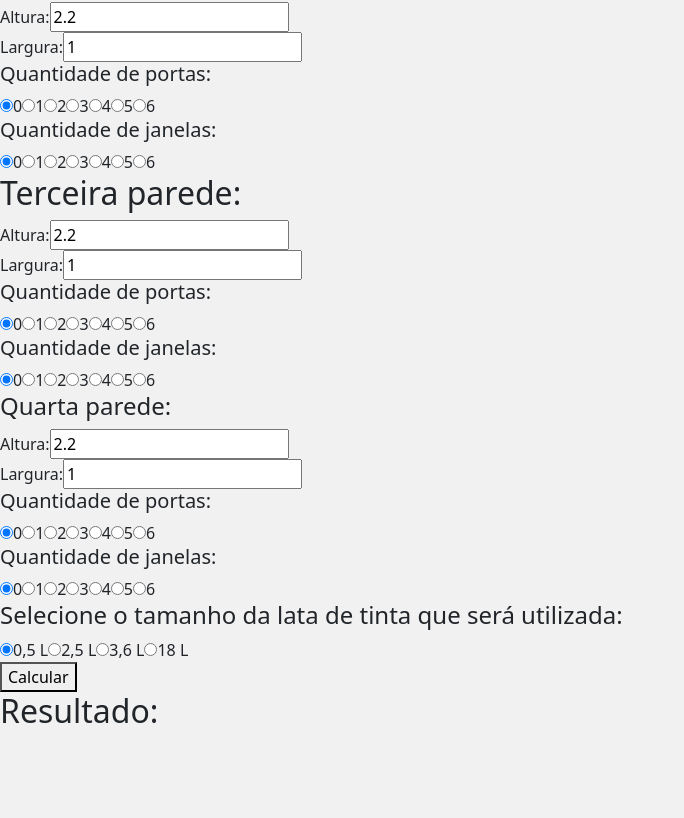
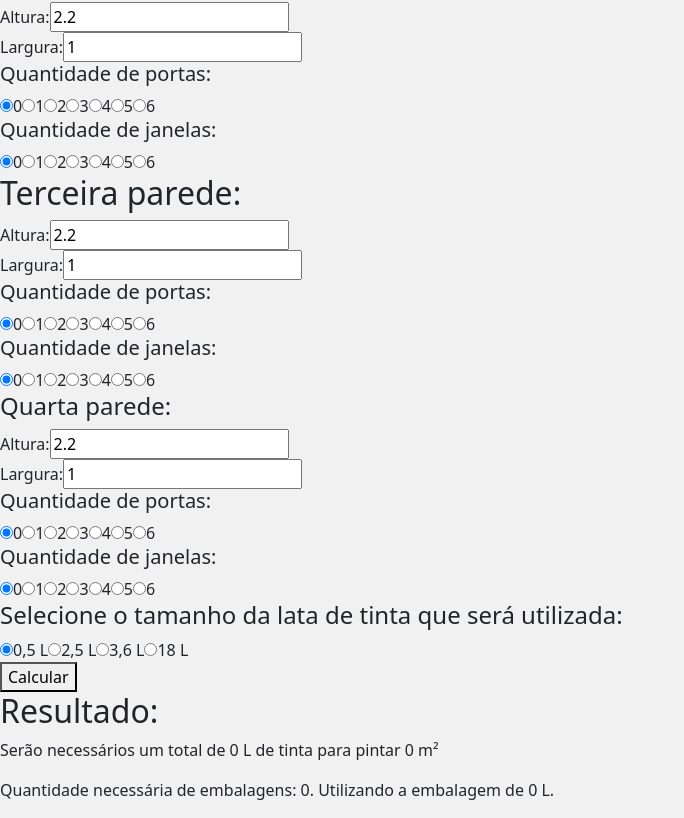
Before and after one commit to vitor-m-cardoso/code-challenge, a React (Create React App) app: page / in a window 1280 px wide. Shown: the part 290-1108 px from the top of the page, without its empty margins (0-684 px from the left). Before the commit the page ends 1028 px from the top, so only its background shows below. Built offline with nearby package versions, Linux system fonts and the light colour scheme.

Commit message:
renderiza resultado e ajusta selectors que retornavam undefined

```diff
--- a/src/components/CalcAndResult.js
+++ b/src/components/CalcAndResult.js
@@ -18,15 +18,15 @@ export default function CalcAndResult() {
   const thirdWallArea = useSelector((state) => state.wallsReducer.thirdWall);
   const fourthWallArea = useSelector((state) => state.wallsReducer.fourthWall);
 
-  const firstDoorArea = useSelector((state) => state.doorsAndWindowsReducer.firstWall.areaDoorNum);
-  const secondDoorArea = useSelector((state) => state.doorsAndWindowsReducer.secondWall.areaDoorNum);
-  const thirdDoorArea = useSelector((state) => state.doorsAndWindowsReducer.thirdWall.areaDoorNum);
-  const fourthDoorArea = useSelector((state) => state.doorsAndWindowsReducer.fourthWall.areaDoorNum);
+  const firstDoorArea = useSelector((state) => state.doorsAndWindowsReducer.firstWall.areaDoor);
+  const secondDoorArea = useSelector((state) => state.doorsAndWindowsReducer.secondWall.areaDoor);
+  const thirdDoorArea = useSelector((state) => state.doorsAndWindowsReducer.thirdWall.areaDoor);
+  const fourthDoorArea = useSelector((state) => state.doorsAndWindowsReducer.fourthWall.areaDoor);
 
-  const firstWindowArea = useSelector((state) => state.doorsAndWindowsReducer.firstWall.areaWindowNum);
-  const secondWindowArea = useSelector((state) => state.doorsAndWindowsReducer.secondWall.areaWindowNum);
-  const thirdWindowArea = useSelector((state) => state.doorsAndWindowsReducer.thirdWall.areaWindowNum);
-  const fourthWindowArea = useSelector((state) => state.doorsAndWindowsReducer.fourthWall.areaWindowNum);
+  const firstWindowArea = useSelector((state) => state.doorsAndWindowsReducer.firstWall.areaWindow);
+  const secondWindowArea = useSelector((state) => state.doorsAndWindowsReducer.secondWall.areaWindow);
+  const thirdWindowArea = useSelector((state) => state.doorsAndWindowsReducer.thirdWall.areaWindow);
+  const fourthWindowArea = useSelector((state) => state.doorsAndWindowsReducer.fourthWall.areaWindow);
 
   const selectedPaint = useSelector((state) => state.selectedPaintReducer.selectedPaint);
 
@@ -143,6 +143,14 @@ export default function CalcAndResult() {
   return (
     <section>
       <h1 className="h2">Resultado:</h1>
+      <div>
+        { isNaN(handleCalcPaintVolume()) && isNaN(handleCalcTotalArea()) ? <p>Serão necessários um total de 0 L de tinta para pintar 0 m²</p> : (
+          <p>{`Serão necessários um total de ${handleCalcPaintVolume()} L de tinta para pintar ${handleCalcTotalArea()} m².`}</p>
+        ) }
+        { !selectedPaint ? <p>Quantidade necessária de embalagens: 0. Utilizando a embalagem de 0 L.</p> : (
+          <p>{`Quantidade necessária de embalagens: ${handleCalcPaintResult()}. Utilizando a embalagem de ${selectedPaint}.`}</p>
+        ) }
+      </div>
     </section>
   )
 }
```
